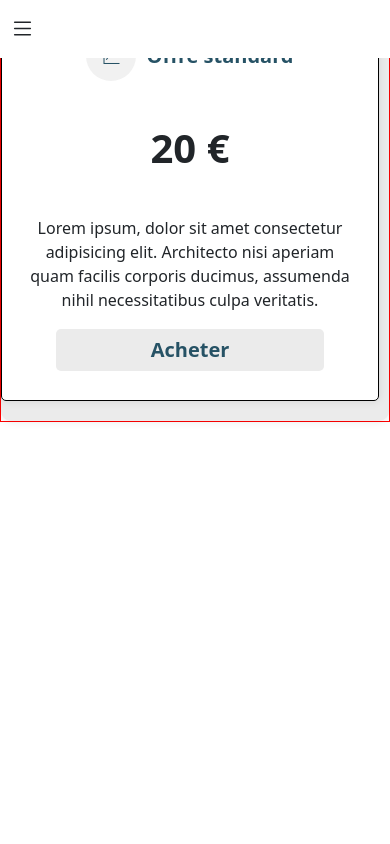
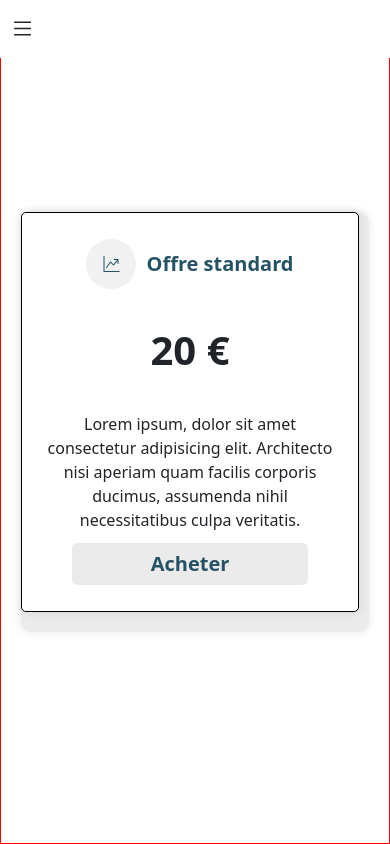
Before and after one commit to Arthurbsnrd/ArchiDocs, a PHP site: page /pages/clients/offres.php in a window 390 px wide. Run offline with PHP 8.4, Linux system fonts and the light colour scheme; some libraries are stand-ins or nearby versions.

Commit message:
retouche css offres pour responsive et liens pour la nav mobile

```diff
--- a/includes/navbar.php
+++ b/includes/navbar.php
@@ -34,6 +34,9 @@
       <div class="hamburger__item">
         <a class="nav-link lienNav" href="">Mon espace <i class="bi bi-person-circle"></i></a>
         <a class="nav-link lienNav" href="">ArchiDocs + <i class="bi bi-database-up"></i></a>
+
+        <!-- Toujours laisser en dernier -->
+        <a class="nav-link lienNav actif" href="">Déconnexion <i class="bi bi-box-arrow-left"></i></a>
       </div>
     </div>
 </div>
--- a/pages/clients/offres.php
+++ b/pages/clients/offres.php
@@ -20,7 +20,7 @@
 <body>
     <?php include '../../includes/navbar.php'; ?>
 
-    <div class="offres">
+    <div class="contenue offres">
         <div class="bg-card">
             <div class="card-offre">
                 <div class="header-card">
--- a/styles/base.css
+++ b/styles/base.css
@@ -93,6 +93,12 @@ body{
     transition: 0.5s;
 }
 
+.bottom{
+    bottom: 0;
+    position: absolute;
+    width: 90%;
+}
+
 /* Navbar */
 
 /* Responsive Navbar */
@@ -137,12 +143,16 @@ body{
         font-size: large;
         font-weight: bold;
     }
+    .contenue{
+        display: flex;
+        flex-direction: column;
+        align-items: center;
+        justify-content: center;
+        width: 100%;
+        height: 100svh;
+        padding: 20px;
+    }
 }
 
-.bottom{
-    bottom: 0;
-    position: absolute;
-    width: 90%;
-}
 
 /* Fin du code responsive Navbar */
```
